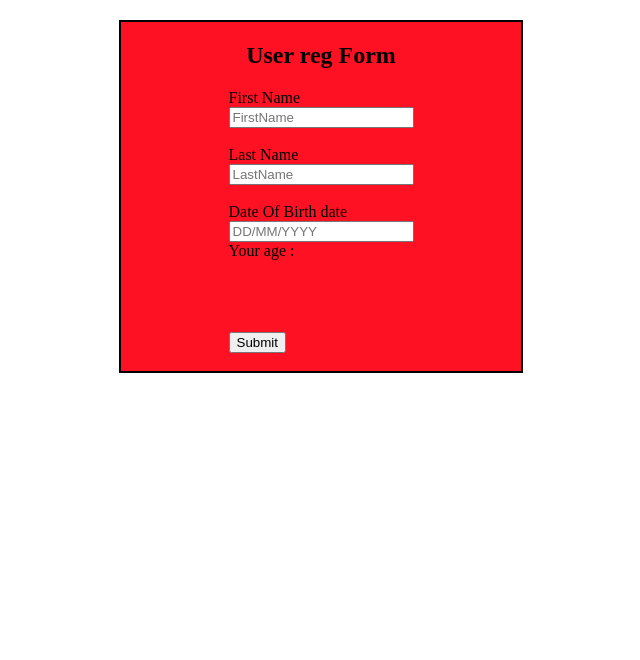
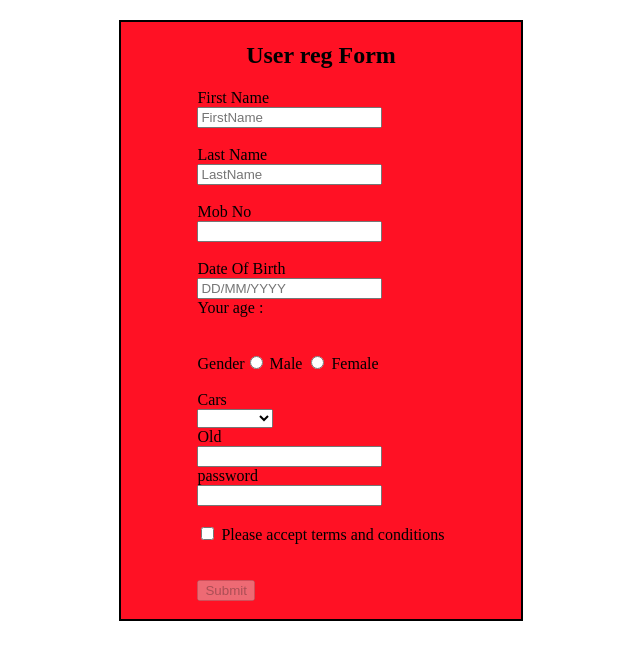
Before and after one commit to sgaidhani63/MyPracticeUni, an Angular app: page /sample-component in a window 1280 px wide. Shown: the top 660 px of the page, without its empty margins (319-959 px from the left). Built offline with nearby package versions, Linux system fonts and the light colour scheme.

Commit message:
form Done

```diff
--- a/src/app/sample-module/sample-component/sample-component.component.html
+++ b/src/app/sample-module/sample-component/sample-component.component.html
@@ -26,17 +26,69 @@
          && sampleComponanet.get('LastName')?.errors?.['pattern']">Enter only Alphabets
         </span>
         <br>
-        <label for=""> Date Of Birth date</label><br>
-        <input type="text" placeholder="DD/MM/YYYY" formControlName="DOB" (blur)="calYear()"><br>
+        <label>Mob No</label><br>
+        <input type="text" class="mob-inp" formControlName="mobNo" maxlength="10"><br>
+        <span class="err" *ngIf="sampleComponanet.get('mobNo')?.errors?.['pattern']">Enter Numbers Only</span>
+        <br>
+
+        <label>Date Of Birth</label><br>
+        <input type="text" placeholder="DD/MM/YYYY" formControlName="dob" (keyup)="calYear($event)"><br>
         <span>Your age : {{userAge}}</span><br>
-        <span class = "err" *ngIf="sampleComponanet.get('DOB')?.errors?.['pattern']" >Please Enter Date in Format</span>
+        <span class = "err" *ngIf="sampleComponanet.get('DOB')?.errors?.['pattern']"> Please Enter Date in
+            Format </span>
         <br>
         <!-- <span  *ngIf="age > 18 && age < 60">age should above 18 and below 60</span> -->
          <br>
-         <!-- <input type="date" (blur)="calYear()"> -->
+        <!-- <input type="date" (keyup)="calYear($event)"> -->
+
+        <label>Gender</label>
+        <input type="radio" formControlName="gender" value="Male"  (change)="gender()"> Male
+        <input type="radio" formControlName="gender" value="Female" (change)="gender()"> Female <br>
+        <div class="err" *ngIf="isGenderSelected ">Please select gender</div>
+         <br>
+         <label>Cars</label>
+         <div>
+             <select formControlName="cars" >
+                 <option value="Baleno">Swift</option>
+                 <option value="Tiago">Jaguar</option>
+                 <option value="Wagenar">Wagenar</option>
+                 <option value="Punch">Punch</option>
+                 <option value="Alto">Alto 800</option>
+
+             </select>
+         </div>
+
+         <div>
+            <label >Old </label>
+        </div>
+        <div>
+            <input type="text" formControlName="oldField"><br>
+            <span class="err"
+             *ngIf="sampleComponanet.get('oldField')?.errors?.['oldWord']">
+             Don't write OLD word to this input box
+            </span>
+        </div>
+        <div>
+            <label for=""> password</label>
+        </div>
+        <div>
+            <input [type]="showPass ? 'text' : 'password'" formControlName="password">
+            <span class="p-viewer" *ngIf="showPass" (click)="showPassword()">
+                <i class="bi bi-eye"></i>
+            </span>
+            <span class="p-viewer" *ngIf="!showPass">
+                <i class="bi bi-eye-slash" (click)="showPassword()"></i>
+            </span>
+        </div>
+        <br>
+
+         <input type="checkbox" formControlName="TC"> Please accept terms and conditions <br>
+         <span class="err" *ngIf="sampleComponanet.get('TC')?.invalid &&
+          (sampleComponanet.get('TC')?.touched || sampleComponanet.get('TC')?.dirty)">
+             Please accept terms and conditions
+         </span><br>
 
 
-         <br>
         <br>
 
         <button (click)="submit()" [disabled]="!sampleComponanet.valid">Submit</button><br>
--- a/src/app/sample-module/sample-component/sample-component.component.ts
+++ b/src/app/sample-module/sample-component/sample-component.component.ts
@@ -1,5 +1,6 @@
 import { Component } from '@angular/core';
 import { FormBuilder, FormGroup, Validators } from '@angular/forms';
+import { Router } from '@angular/router';
 
 @Component({
   selector: 'app-sample-component',
@@ -9,11 +10,12 @@ import { FormBuilder, FormGroup, Validators } from '@angular/forms';
 export class SampleComponentComponent {
 
   sampleComponanet!: FormGroup;
-  age = 45;
+  age = 20;
   todaydate = new Date();
   userAge: any;
-  //isGenderSelected: boolean = false;
+  isGenderSelected: boolean = false;
   datePattern = /^(0[1-9]|[1-2][0-9]|3[0-1])\/(0[1-9]|1[0-2])\/\d{4}$/;
+  showPass = false;
   constructor(public fb: FormBuilder) { }
 
   ngOnInit() {
@@ -25,23 +27,42 @@ export class SampleComponentComponent {
     this.sampleComponanet = this.fb.group({
       userName: ['', [Validators.maxLength(10), Validators.minLength(3), Validators.pattern('[a-zA-Z ]+')]],
       LastName: ['', [Validators.maxLength(10), Validators.minLength(3), Validators.pattern('[a-zA-Z]+')]],
-      DOB: ['', [Validators.pattern(/^(0[1-9]|[1-2][0-9]|3[0-1])\/(0[1-9]|1[0-2])\/\d{4}$/), Validators.pattern(this.datePattern)]]
-      //  DOB:['',[Validators.pattern(this.datePattern)]],
+      mobNo:['',[Validators.pattern('[0-9+]*')]],
+      // dob: ['', [Validators.pattern(/^(0[1-9]|[1-2][0-9]|3[0-1])\/(0[1-9]|1[0-2])\/\d{4}$/), Validators.pattern(this.datePattern)]]
+       dob:['',[Validators.pattern(this.datePattern)]],
+       cars:[],
+       gender:[''],
+       TC:[false,Validators.requiredTrue],
+       oldField:['',this.oldWordRestriction],
+        password:[]
 
     })
   }
 
+
+  oldWordRestriction(inputValue: any) {
+    //Old,OLD,oLd,OLd,olD....
+    let inputValue1 = inputValue.value?.toLowerCase().split(' ');
+    let isIncludeOld = inputValue1.includes('old');
+    return isIncludeOld ? { 'oldWord': true } : null;
+  }
+
   submit() {
-    // let gender = this.sampleComponanet.value.gender
-    // if(gender){
-    //   console.log('f data',this.sampleComponanet.value);
-    // }
-    // else{
-    //   this.isGenderSelected = true;
-    //   return
+    let gender = this.sampleComponanet.value.gender
+    if(gender){
+      console.log('f data',this.sampleComponanet.value);
+    }
+    else{
+      this.isGenderSelected = true;
+      return
     console.log('f data', this.sampleComponanet.value);
   }
-  calYear() {
+}
+
+  calYear(event:any){
+  //  console.log('event',event.target.value);
+
+    if(event.target.value.length > 9){
       let dobFieldValue = this.sampleComponanet.value.dob;
       let todayFullYear = this.todaydate.getFullYear();
       let splitedDate = dobFieldValue?.split('/');
@@ -50,3 +71,11 @@ export class SampleComponentComponent {
     }
 
 }
+gender(){
+  this.isGenderSelected = false;
+}
+showPassword(){
+  console.log('..,.m,m');
+  this.showPass = !this.showPass;
+}
+}
```
Lines whose indentation alone changed are shown as unchanged.
